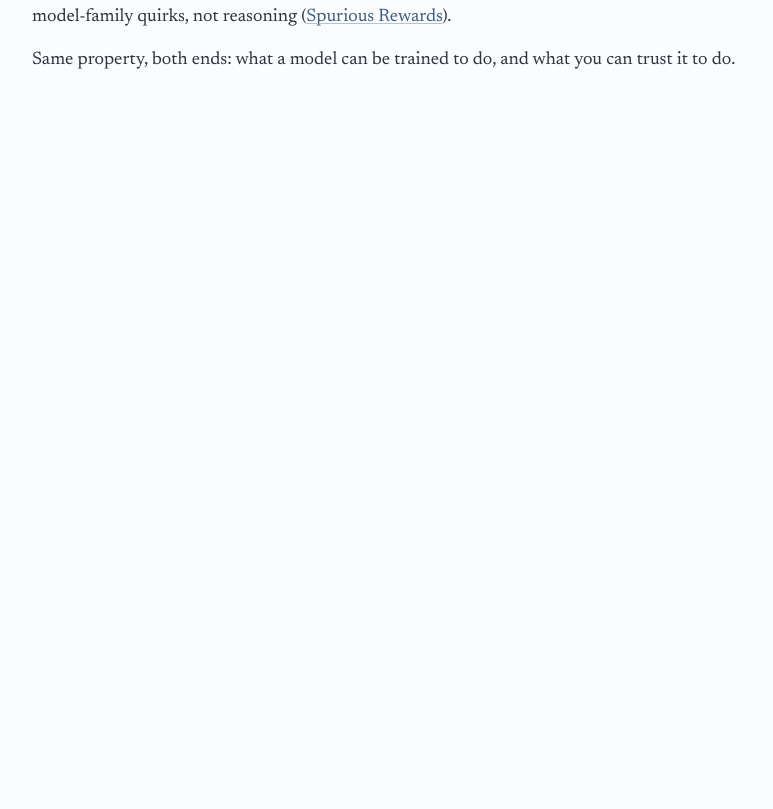
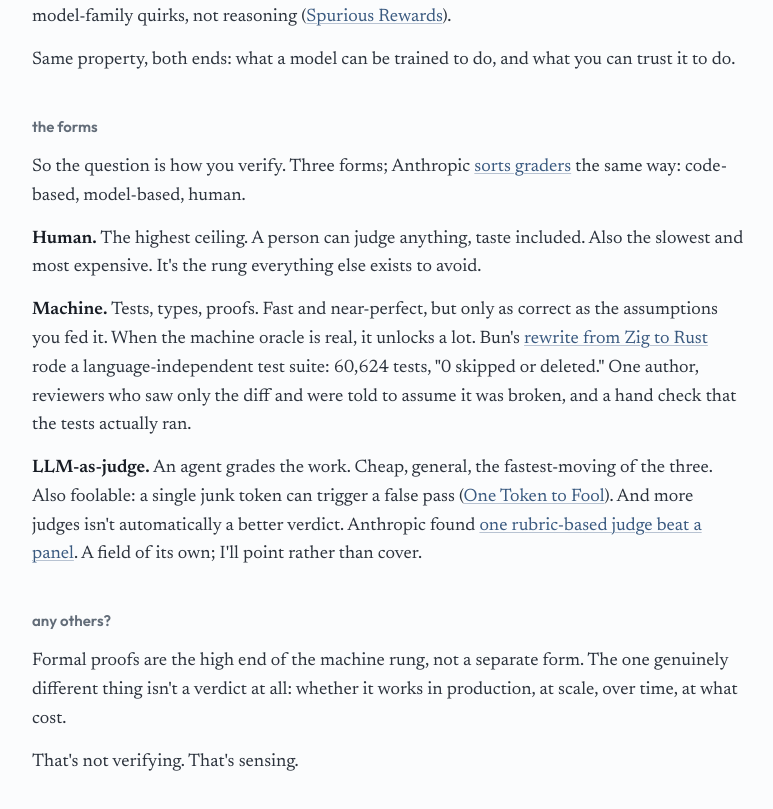
Before and after one commit to dylanebert/verifiability, a Svelte app: page / in a window 1280 px wide. Shown: the part 929-1738 px from the top of the page, without its empty margins (252-1025 px from the left). Before the commit the page ends 1124 px from the top, so only its background shows below. Built offline with nearby package versions, Linux system fonts and the light colour scheme.

Commit message:
draft: forms of verification + any others (three verifiers, sensing hook)

```diff
--- a/src/App.svelte
+++ b/src/App.svelte
@@ -55,6 +55,48 @@
       Same property, both ends: what a model can be trained to do, and what you
       can trust it to do.
     </p>
+  </section>
+
+  <section class="section">
+    <h2>the forms</h2>
+    <p>
+      So the question is how you verify. Three forms; Anthropic
+      <a href="https://www.anthropic.com/engineering/demystifying-evals-for-ai-agents" target="_blank" rel="noopener noreferrer">sorts graders</a>
+      the same way: code-based, model-based, human.
+    </p>
+    <p>
+      <strong>Human.</strong> The highest ceiling. A person can judge anything,
+      taste included. Also the slowest and most expensive. It's the rung
+      everything else exists to avoid.
+    </p>
+    <p>
+      <strong>Machine.</strong> Tests, types, proofs. Fast and near-perfect, but
+      only as correct as the assumptions you fed it. When the machine oracle is
+      real, it unlocks a lot. Bun's
+      <a href="https://bun.com/blog/bun-in-rust" target="_blank" rel="noopener noreferrer">rewrite from Zig to Rust</a>
+      rode a language-independent test suite: 60,624 tests, "0 skipped or
+      deleted." One author, reviewers who saw only the diff and were told to
+      assume it was broken, and a hand check that the tests actually ran.
+    </p>
+    <p>
+      <strong>LLM-as-judge.</strong> An agent grades the work. Cheap, general,
+      the fastest-moving of the three. Also foolable: a single junk token can
+      trigger a false pass
+      (<a href="https://arxiv.org/abs/2507.08794" target="_blank" rel="noopener noreferrer">One Token to Fool</a>).
+      And more judges isn't automatically a better verdict. Anthropic found
+      <a href="https://www.anthropic.com/engineering/multi-agent-research-system" target="_blank" rel="noopener noreferrer">one rubric-based judge beat a panel</a>.
+      A field of its own; I'll point rather than cover.
+    </p>
+  </section>
+
+  <section class="section">
+    <h2>any others?</h2>
+    <p>
+      Formal proofs are the high end of the machine rung, not a separate form.
+      The one genuinely different thing isn't a verdict at all: whether it works
+      in production, at scale, over time, at what cost.
+    </p>
+    <p>That's not verifying. That's sensing.</p>
   </section>
 </article>
 
```
